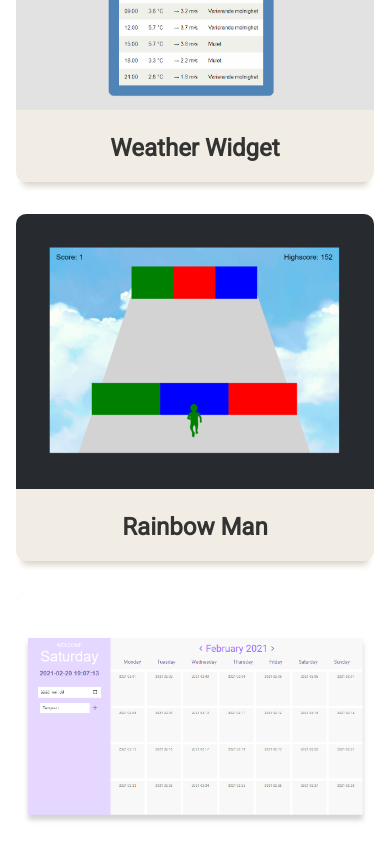
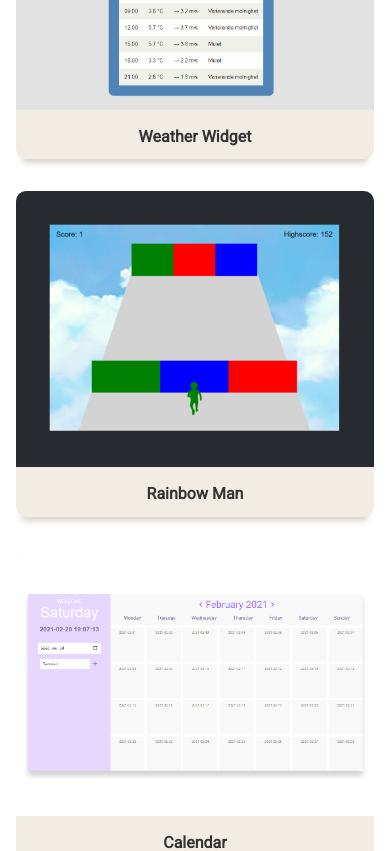
Before and after one commit to johnrybo/resume-react, a React (Create React App) app: page / in a window 390 px wide. Shown: the part 1020-1871 px from the top of the page. Built offline with nearby package versions, Linux system fonts and the light colour scheme; a web font is replaced by a local one.

Commit message:
font-size

```diff
--- a/src/App.css
+++ b/src/App.css
@@ -9,6 +9,8 @@ body {
   text-align: center;
   width: 100%;
 }
+
+/*************** Header ***************/
 
 .Header {
   height: 90vh;
@@ -81,6 +83,8 @@ body {
   }
 }
 
+/*************** Intro ***************/
+
 .Intro {
   display: flex;
   align-items: center;
@@ -101,6 +105,8 @@ body {
   text-decoration: underline;
 }
 
+/*************** Main ***************/
+
 .Main {
   display: flex;
   flex-wrap: wrap;
@@ -109,13 +115,18 @@ body {
   margin-top: 1rem;
 }
 
+/*************** Project ***************/
+
 .Project {
   margin: 1rem;
-  font-size: 1rem;
   background-color: #F2EDE4;
   color: #333;
   border-radius: 10px;
   box-shadow: 0 10px 6px -6px #D9D4CC;
+}
+
+.Project h2 {
+  font-size: 1.5rem;
 }
 
 .projectImage {
@@ -140,6 +151,10 @@ body {
     font-size: 1rem;
   }
 
+  .Project h2 {
+    font-size: 1rem;
+  }
+
 }
 
 @media (max-width: 500px) {
```
